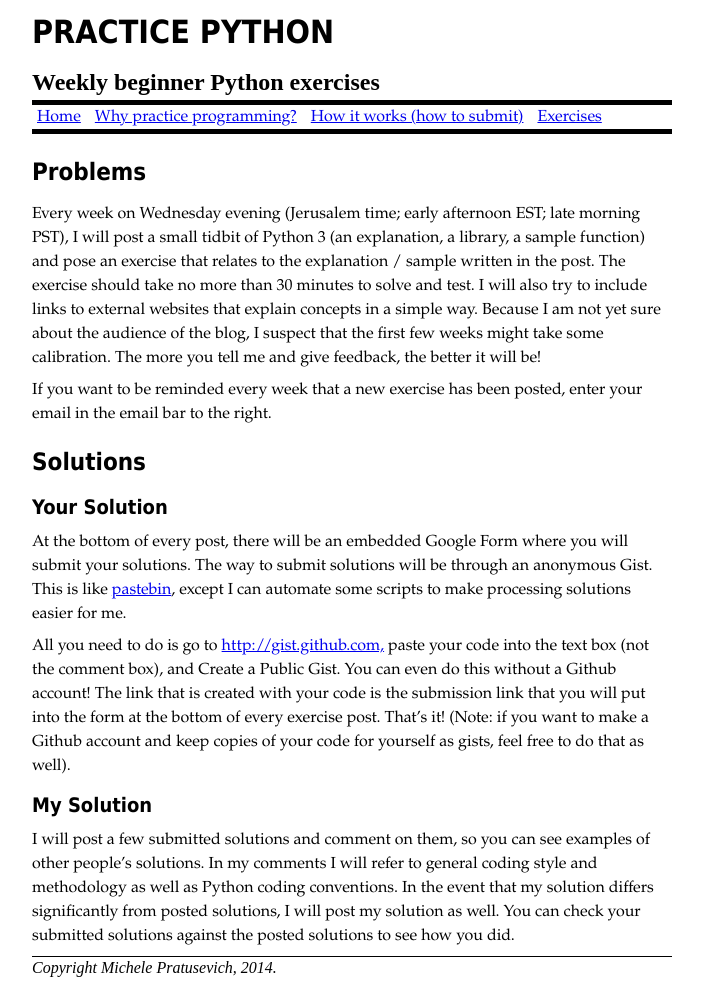
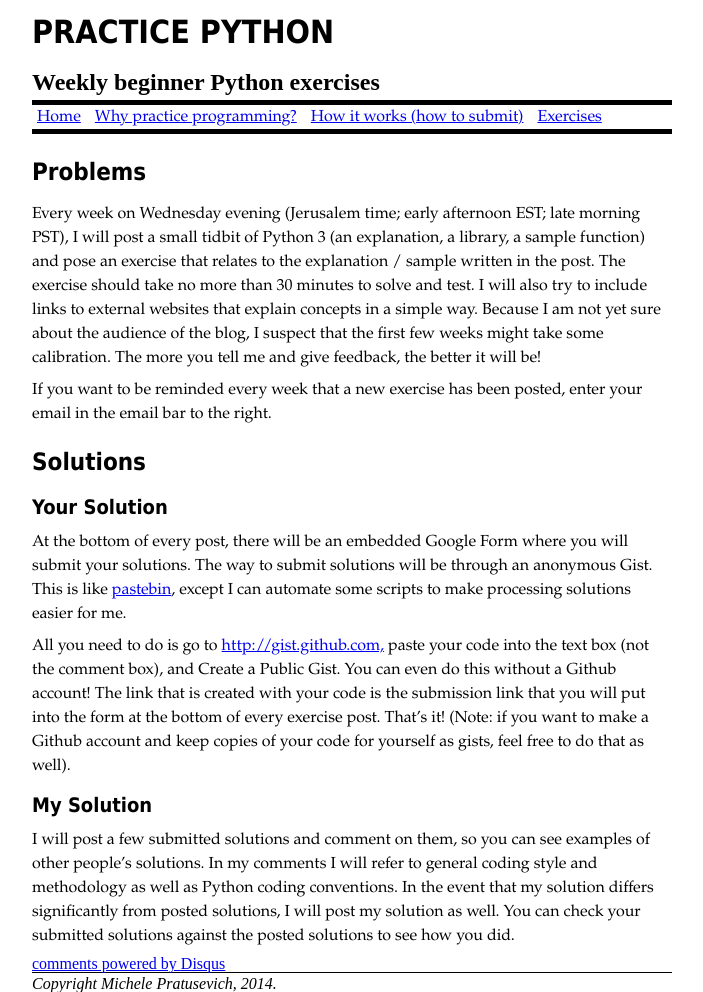
Before and after one commit to mprat/practicepython, a Jekyll site: the page built from how-it-works/index.md, in a window 1280 px wide. Shown: the whole page, without its empty margins (288-991 px from the left). Built offline with Jekyll 4.4.1, drawn with Linux system fonts in a browser that asks for light colours; comment, search, counter and statistics services are not loaded; some of the changed lines change nothing that is shown.

Commit message:
adding disqus comments to all posts

```diff
--- /dev/null
+++ b/_includes/comments.html
@@ -0,0 +1,12 @@
+<div id="disqus_thread"></div>
+<script type="text/javascript">
+    var disqus_shortname = 'practicepython';
+    /* * * DON'T EDIT BELOW THIS LINE * * */
+    (function() {
+        var dsq = document.createElement('script'); dsq.type = 'text/javascript'; dsq.async = true;
+        dsq.src = '//' + disqus_shortname + '.disqus.com/embed.js';
+        (document.getElementsByTagName('head')[0] || document.getElementsByTagName('body')[0]).appendChild(dsq);
+    })();
+</script>
+<noscript>Please enable JavaScript to view the <a href="http://disqus.com/?ref_noscript">comments powered by Disqus.</a></noscript>
+<a href="http://disqus.com" class="dsq-brlink">comments powered by <span class="logo-disqus">Disqus</span></a>
--- a/_layouts/post.html
+++ b/_layouts/post.html
@@ -3,3 +3,5 @@
 ---
 
 {{ content }}
+
+{% include comments.html %}
```
